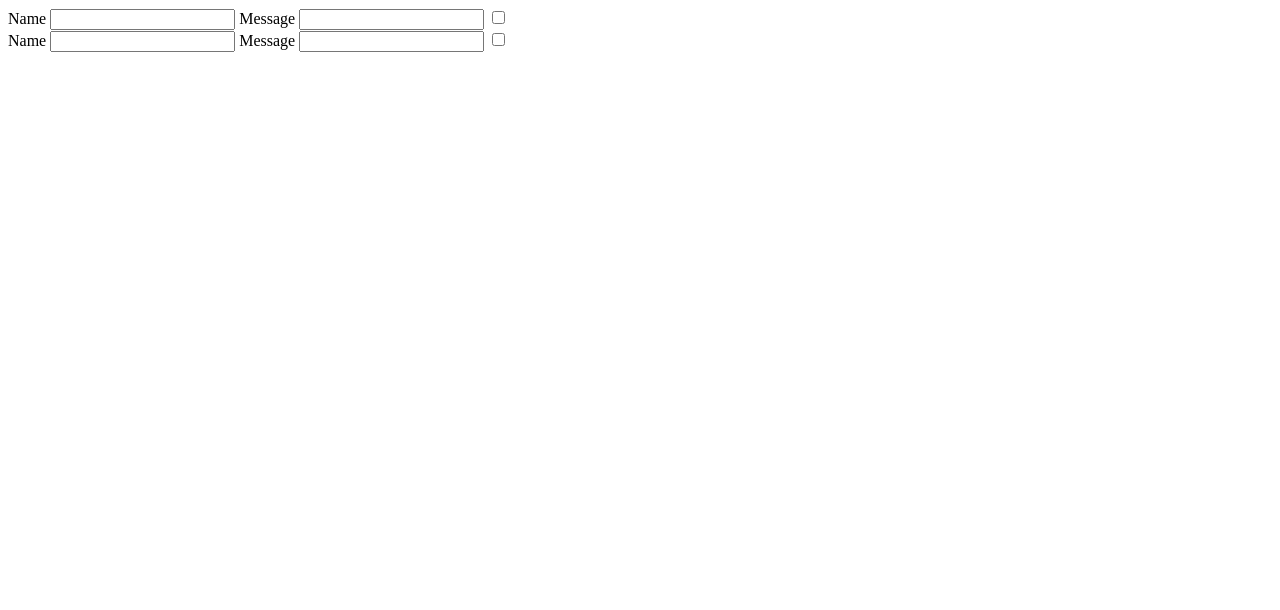
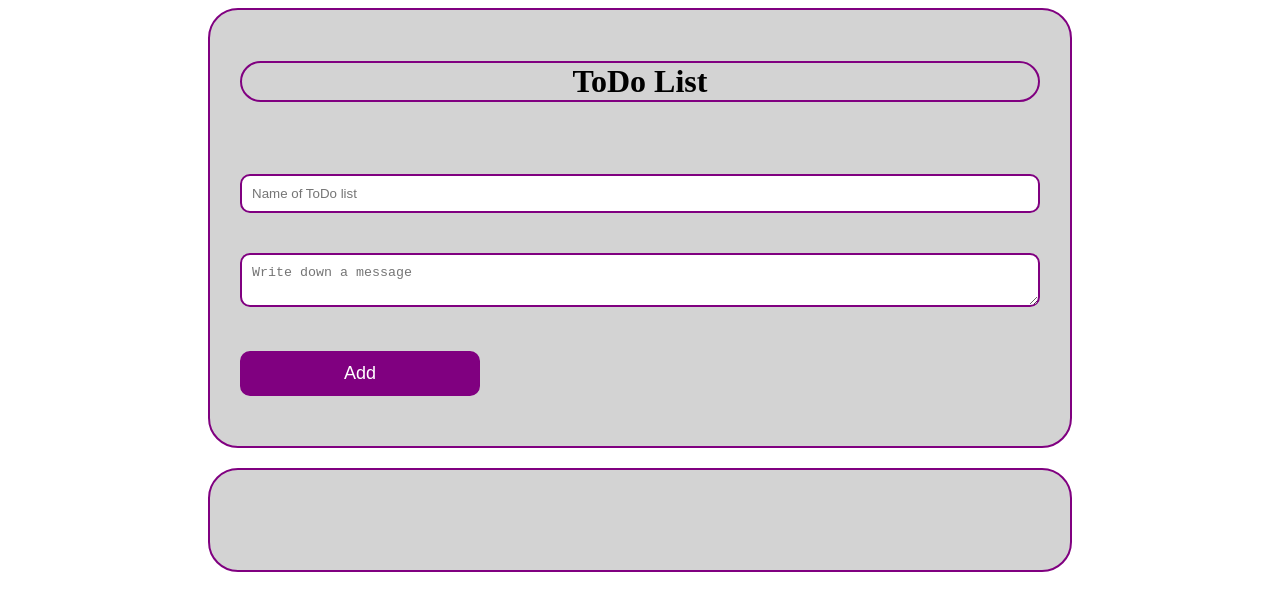
Before and after one commit to Nevena809/TodoApp, a plain HTML site: page index.html in a window 1280 px wide. Drawn offline with Linux system fonts and the light colour scheme.

Commit message:
todo list

```diff
--- a/index.html
+++ b/index.html
@@ -8,20 +8,32 @@
     <title>ToDoApp</title>
   </head>
   <body>
-    <form>
-      <label>Name</label>
-      <input type="text" />
-      <label>Message</label>
-      <input type="text" />
-      <input type="checkbox" />
-    </form>
-    <form>
-      <label>Name</label>
-      <input type="text" />
-      <label>Message</label>
-      <input type="text" />
-      <input type="checkbox" />
-    </form>
+    <div class="container">
+      <div class="text_container">
+        <h1 class="todo_text">ToDo List</h1>
+      </div>
+      <div class="form_container">
+        <form class="form">
+          <input
+            class="user_name"
+            id="user_name"
+            type="text"
+            placeholder="Name of ToDo list"
+          />
+          <textarea
+            class="user_message"
+            id="user_message"
+            name="message"
+            placeholder="Write down a message"
+          ></textarea>
+          <button class="btn" id="button">Add</button>
+        </form>
+      </div>
+    </div>
+    <div class="results_container">
+      <h2 id="name_results"></h2>
+      <h2 id="message_results"></h2>
+    </div>
 
     <script src="index.js"></script>
   </body>
--- a/index.js
+++ b/index.js
@@ -1 +1,19 @@
-console.log("ToDo Application");
+const userName = document.getElementById("user_name");
+const userMessage = document.getElementById("user_message");
+
+// function add(e) {
+//     let text = res.value;
+//     document.getElementById("results").innerHTML = text;
+//   console.log(e);
+// }
+
+document.getElementById("button").addEventListener("click", function (e) {
+  e.preventDefault();
+  let userNameText = userName.value;
+  let userMessageText = userMessage.value;
+
+  document.getElementById("name_results").innerHTML += userNameText;
+  userName.value = "";
+  document.getElementById("message_results").innerHTML += userMessageText;
+  userMessage.value = "";
+});
--- a/styles/index.css
+++ b/styles/index.css
@@ -0,0 +1,63 @@
+body {
+  display: grid;
+  justify-content: center;
+  align-items: center;
+}
+.user_name,
+.user_message {
+  width: 100%;
+  padding: 10px;
+  margin: 20px 0;
+  border: 2px solid purple;
+  border-radius: 10px;
+  box-sizing: border-box;
+}
+
+.user_name:hover,
+.user_message:hover,
+.btn:hover {
+  box-shadow: 2px 2px 5px rgba(0, 0, 0, 0.719);
+}
+
+.btn {
+  background-color: purple;
+  border: 2px solid purple;
+  border-radius: 10px;
+  color: white;
+  font-size: 18px;
+  padding: 10px;
+  margin: 20px 0;
+  width: 30%;
+}
+
+.container,
+.results_container {
+  padding: 30px;
+  border: solid 2px purple;
+  border-radius: 30px;
+  width: 800px;
+  background-color: lightgrey;
+}
+
+.todo_text {
+  border: solid 2px purple;
+  border-radius: 50px;
+}
+
+.form_container {
+  display: block;
+  justify-content: center;
+  align-items: center;
+}
+
+.text_container {
+  text-align: center;
+  padding-bottom: 30px;
+}
+
+.results_container {
+  margin-bottom: 20px;
+  margin-top: 20px;
+  display: grid;
+  grid-template-columns: 1fr 1fr;
+}
```
